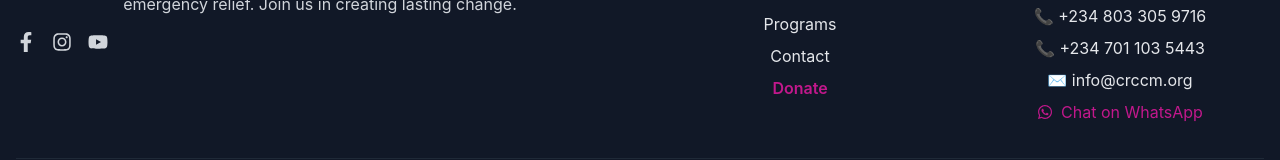
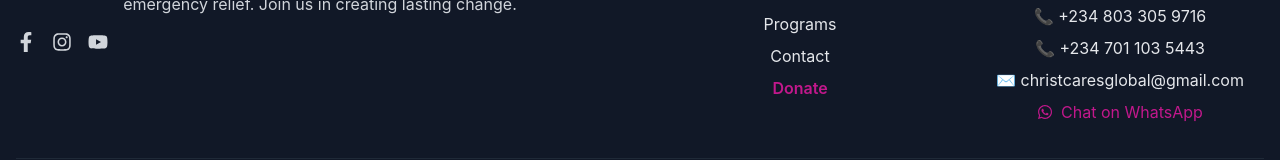
Before and after one commit to Aboki008/CRCMM-WEBSITE, a React (Create React App) app: page / in a window 1280 px wide. Shown: the part 3792-3952 px from the top of the page. Built offline with nearby package versions, Linux system fonts and the light colour scheme.

Commit message:
Your message

```diff
--- a/src/components/Footer.js
+++ b/src/components/Footer.js
@@ -62,7 +62,7 @@ const Footer = ({ onOpenDonate }) => {
               <li>📍 25 Jubud Estate Little Rayfield. Jos Plateau State.</li>
               <li>📞 <a href="tel:+2348033059716" className="hover:text-white">+234 803 305 9716</a></li>
               <li>📞 <a href="tel:+2347011035443" className="hover:text-white">+234 701 103 5443</a></li>
-              <li>✉️ <a href="mailto:info@crccm.org" className="hover:text-white">info@crccm.org</a></li>
+              <li>✉️ <a href="mailto:info@crccm.org" className="hover:text-white">christcaresglobal@gmail.com</a></li>
               <li>
                 <a href="https://wa.me/2348033059716" target="_blank" rel="noopener noreferrer" className="inline-flex items-center gap-2 text-primary hover:text-white">
                   <FaWhatsapp className="w-4 h-4" aria-hidden />
```
